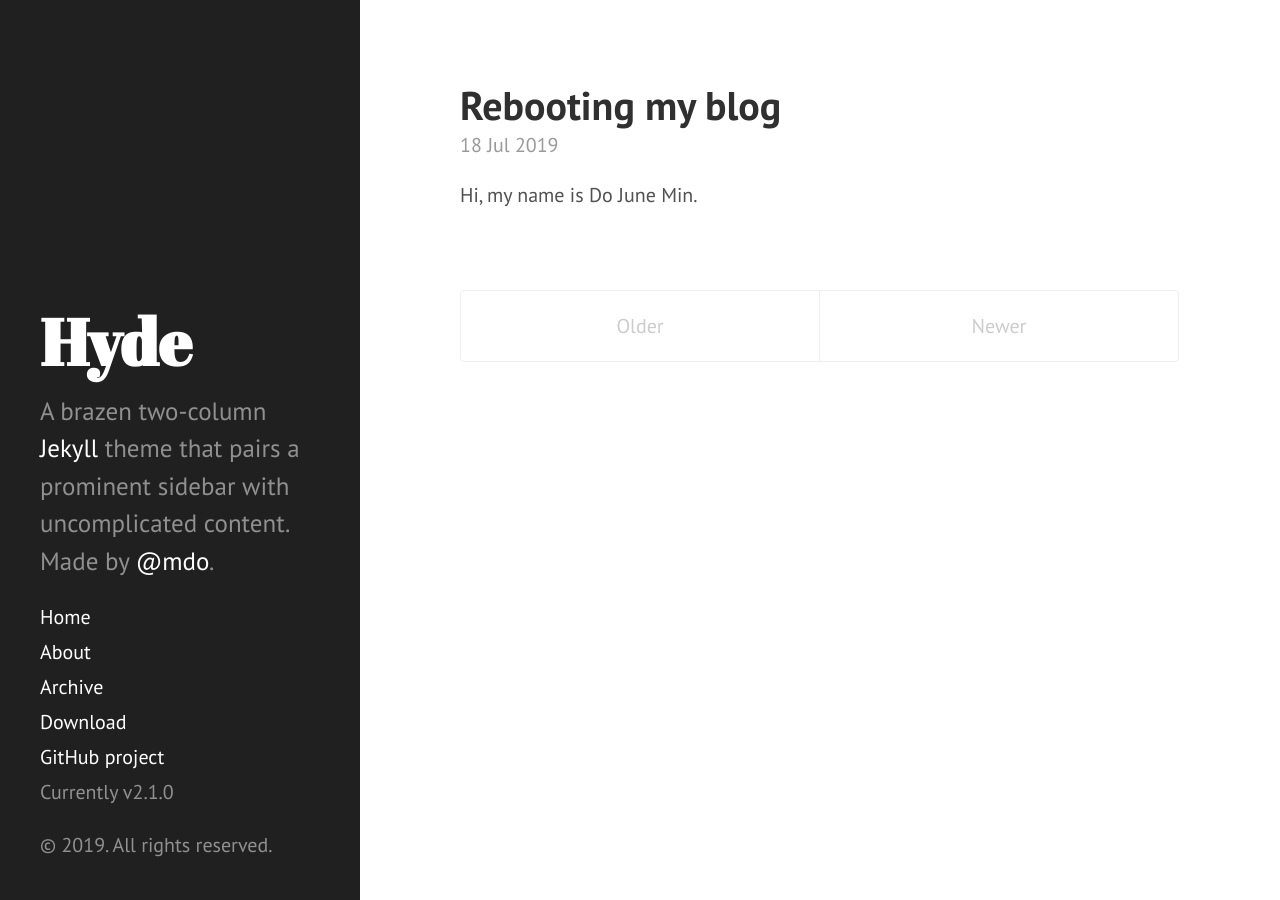
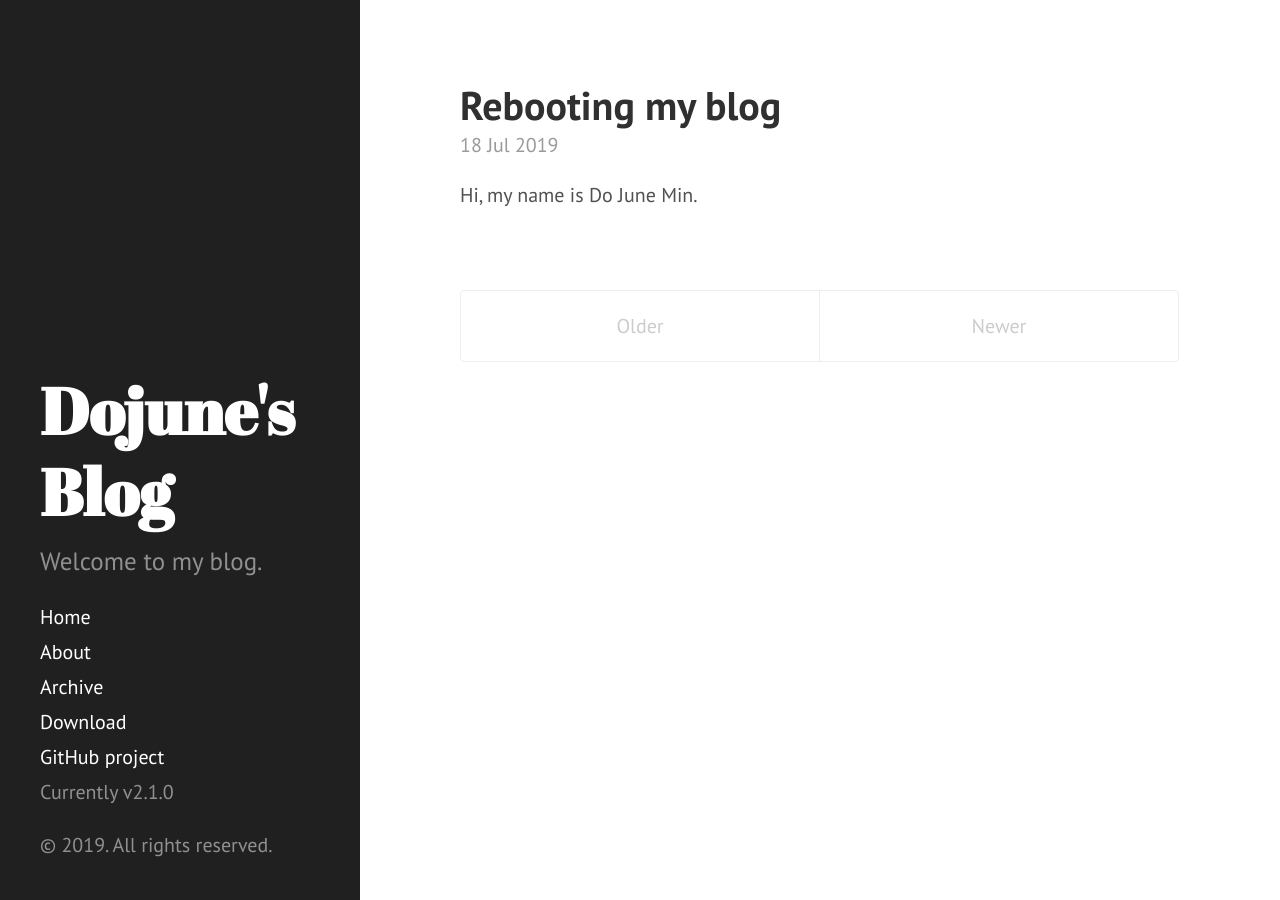
Before and after one commit to mindojune/oldmindojune.github.io, a Jekyll site: the page built from index.html, in a window 1280 px wide. Built offline with Jekyll 4.4.1, drawn with Linux system fonts in a browser that asks for light colours; Markdown is read by kramdown in place of the engine named in the settings; the list of posts is cut into pages by our own code.

Commit message:
Update _config.yml

```diff
--- a/_config.yml
+++ b/_config.yml
@@ -7,15 +7,15 @@
 relative_permalinks: true
 
 # Setup
-title:            Hyde
-tagline:          'A Jekyll theme'
-description:      'A brazen two-column <a href="http://jekyllrb.com" target="_blank">Jekyll</a> theme that pairs a prominent sidebar with uncomplicated content. Made by <a href="https://twitter.com/mdo" target="_blank">@mdo</a>.'
-url:              http://hyde.getpoole.com
+title:            Dojune's Blog
+tagline:          ''
+description:      'Welcome to my blog.'
+url:              http://mindojune.github.io/
 baseurl:          /
 
 author:
-  name:           'Mark Otto'
-  url:            https://twitter.com/mdo
+  name:           'Do June Min'
+  url:            https://twitter.com/mindojune
 
 paginate:         5
 
@@ -23,4 +23,4 @@
 version:          2.1.0
 
 github:
-  repo:           https://github.com/poole/hyde
+  repo:           https://github.com/mindojune/mindojune.github.io
```
